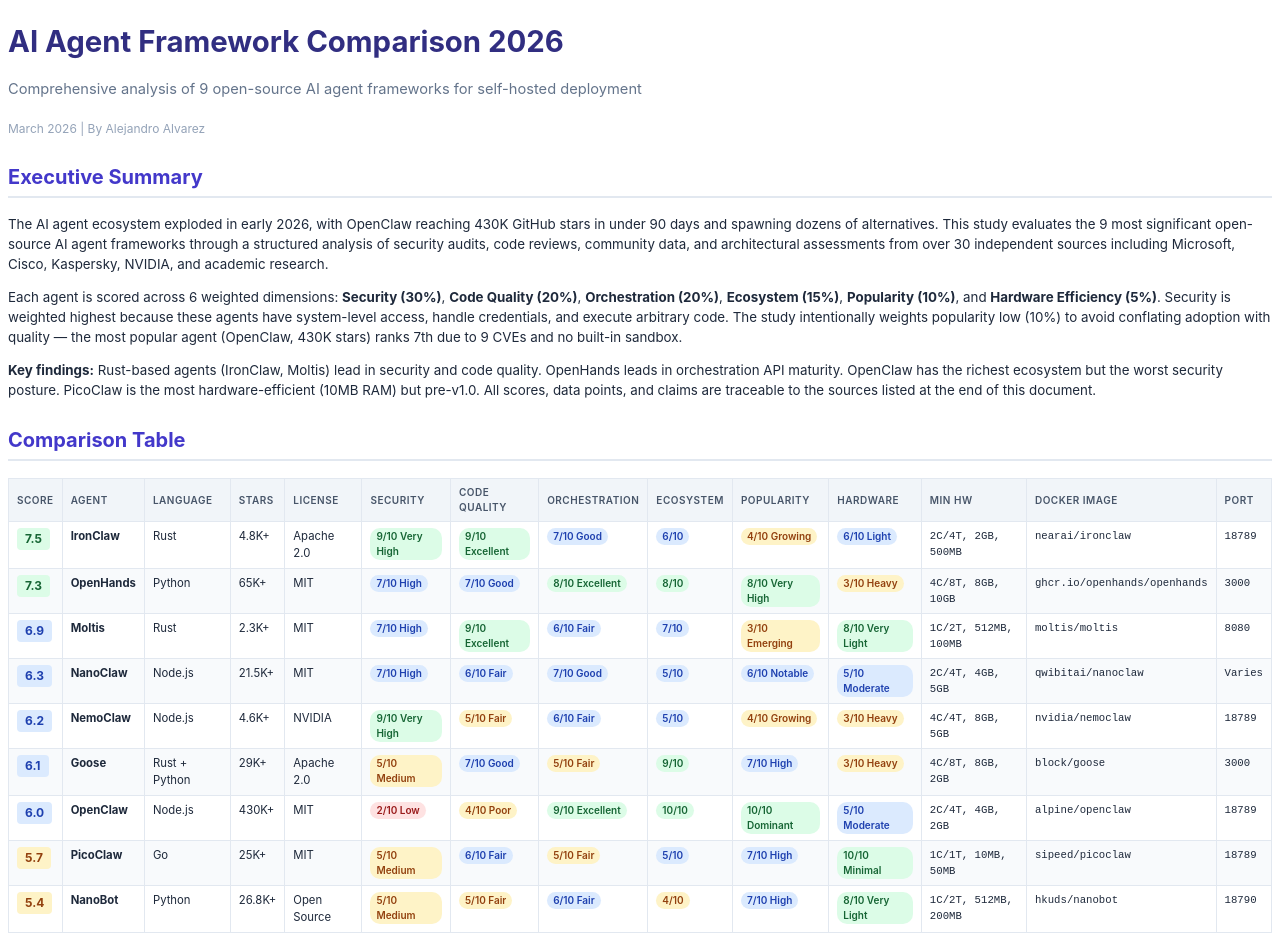
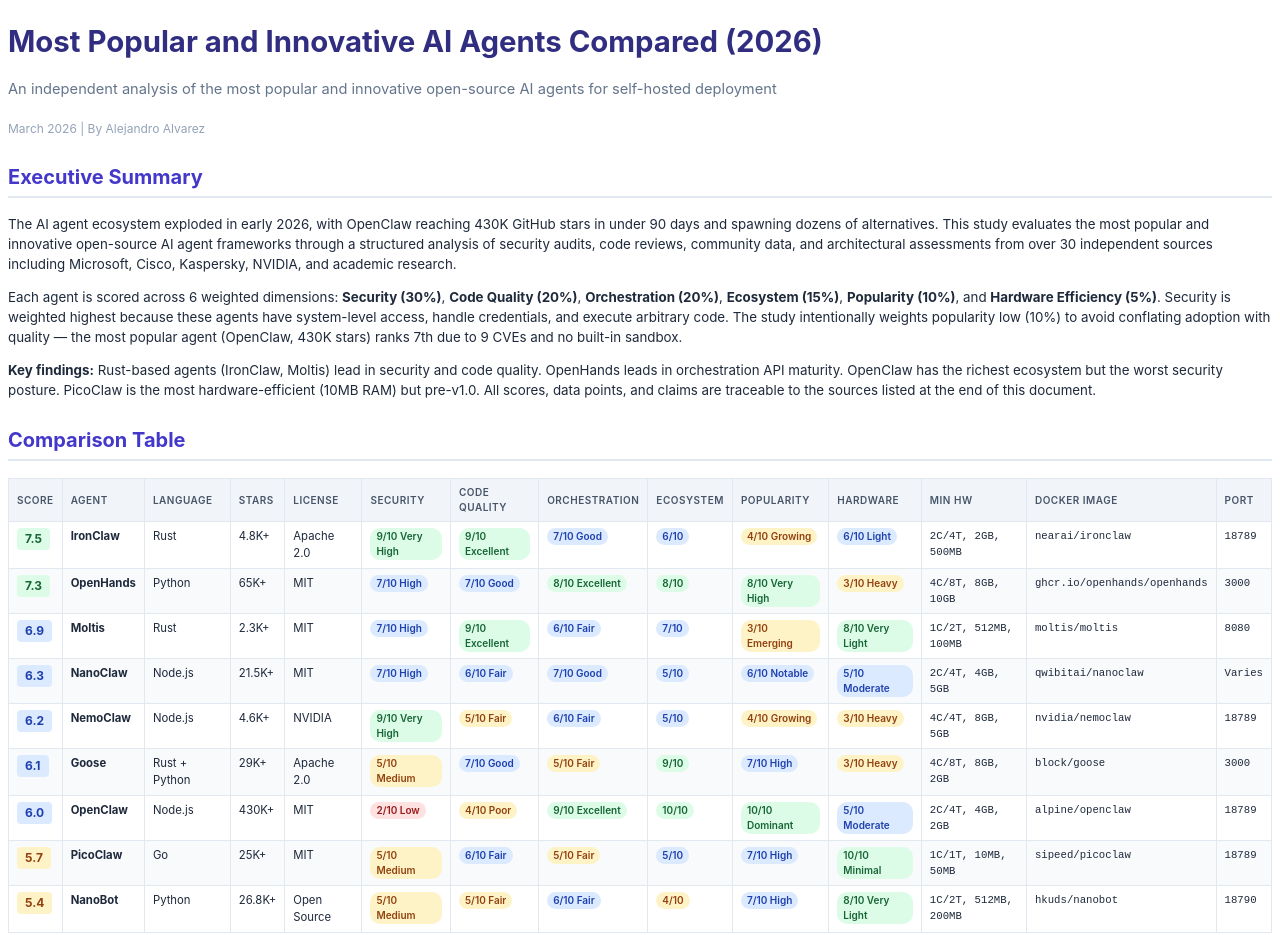
Before and after one commit to janvarez/ai-agent-comparison-2026, a plain HTML site: page index.html in a window 1280 px wide. Shown: the top 935 px of the page. Drawn offline with Linux system fonts and the light colour scheme.

Commit message:
Rename to 'Most Popular and Innovative AI Agents Compared'

```diff
--- a/index.html
+++ b/index.html
@@ -2,9 +2,9 @@
 <html lang="en">
 <head>
 <meta charset="UTF-8">
-<title>AI Agent Framework Comparison 2026</title>
-<meta property="og:title" content="AI Agent Framework Comparison 2026">
-<meta property="og:description" content="Comprehensive analysis of 9 open-source AI agent frameworks — Security, Code Quality, Orchestration, Ecosystem scoring with 30+ verified sources">
+<title>Most Popular and Innovative AI Agents Compared (2026)</title>
+<meta property="og:title" content="Most Popular and Innovative AI Agents Compared (2026)">
+<meta property="og:description" content="Independent comparison of the most popular and innovative open-source AI agents — Security, Code Quality, Orchestration, Ecosystem scoring with 30+ verified sources">
 <meta property="og:image" content="https://janvarez.github.io/ai-agent-comparison-2026/slides/slide-1.png">
 <meta property="og:type" content="article">
 <meta name="twitter:card" content="summary_large_image">
@@ -49,12 +49,12 @@
 </head>
 <body>
 
-<h1>AI Agent Framework Comparison 2026</h1>
-<p class="subtitle">Comprehensive analysis of 9 open-source AI agent frameworks for self-hosted deployment</p>
+<h1>Most Popular and Innovative AI Agents Compared (2026)</h1>
+<p class="subtitle">An independent analysis of the most popular and innovative open-source AI agents for self-hosted deployment</p>
 <p class="date">March 2026 | By Alejandro Alvarez</p>
 
 <h2>Executive Summary</h2>
-<p>The AI agent ecosystem exploded in early 2026, with OpenClaw reaching 430K GitHub stars in under 90 days and spawning dozens of alternatives. This study evaluates the 9 most significant open-source AI agent frameworks through a structured analysis of security audits, code reviews, community data, and architectural assessments from over 30 independent sources including Microsoft, Cisco, Kaspersky, NVIDIA, and academic research.</p>
+<p>The AI agent ecosystem exploded in early 2026, with OpenClaw reaching 430K GitHub stars in under 90 days and spawning dozens of alternatives. This study evaluates the most popular and innovative open-source AI agent frameworks through a structured analysis of security audits, code reviews, community data, and architectural assessments from over 30 independent sources including Microsoft, Cisco, Kaspersky, NVIDIA, and academic research.</p>
 <p>Each agent is scored across 6 weighted dimensions: <strong>Security (30%)</strong>, <strong>Code Quality (20%)</strong>, <strong>Orchestration (20%)</strong>, <strong>Ecosystem (15%)</strong>, <strong>Popularity (10%)</strong>, and <strong>Hardware Efficiency (5%)</strong>. Security is weighted highest because these agents have system-level access, handle credentials, and execute arbitrary code. The study intentionally weights popularity low (10%) to avoid conflating adoption with quality &mdash; the most popular agent (OpenClaw, 430K stars) ranks 7th due to 9 CVEs and no built-in sandbox.</p>
 <p><strong>Key findings:</strong> Rust-based agents (IronClaw, Moltis) lead in security and code quality. OpenHands leads in orchestration API maturity. OpenClaw has the richest ecosystem but the worst security posture. PicoClaw is the most hardware-efficient (10MB RAM) but pre-v1.0. All scores, data points, and claims are traceable to the sources listed at the end of this document.</p>
 
@@ -484,7 +484,7 @@
 </ul>
 
 <div class="footer">
-  AI Agent Framework Comparison 2026 | By Alejandro Alvarez | March 2026
+  Most Popular and Innovative AI Agents Compared (2026) | By Alejandro Alvarez | March 2026
 </div>
 
 </body>
```
Also changed, not shown: slides/slide-1.png, slides/slide-5.png, 2 other files.
